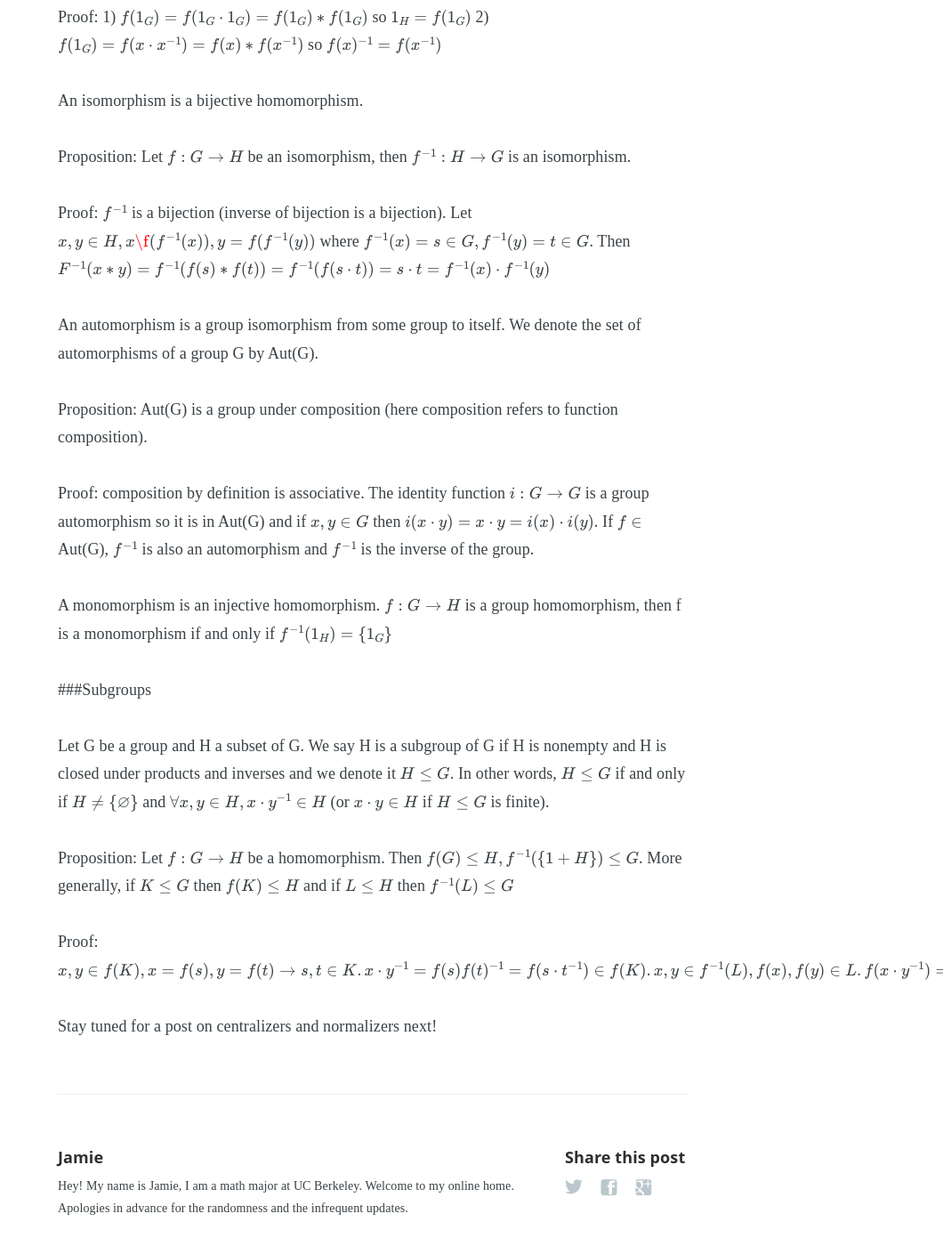
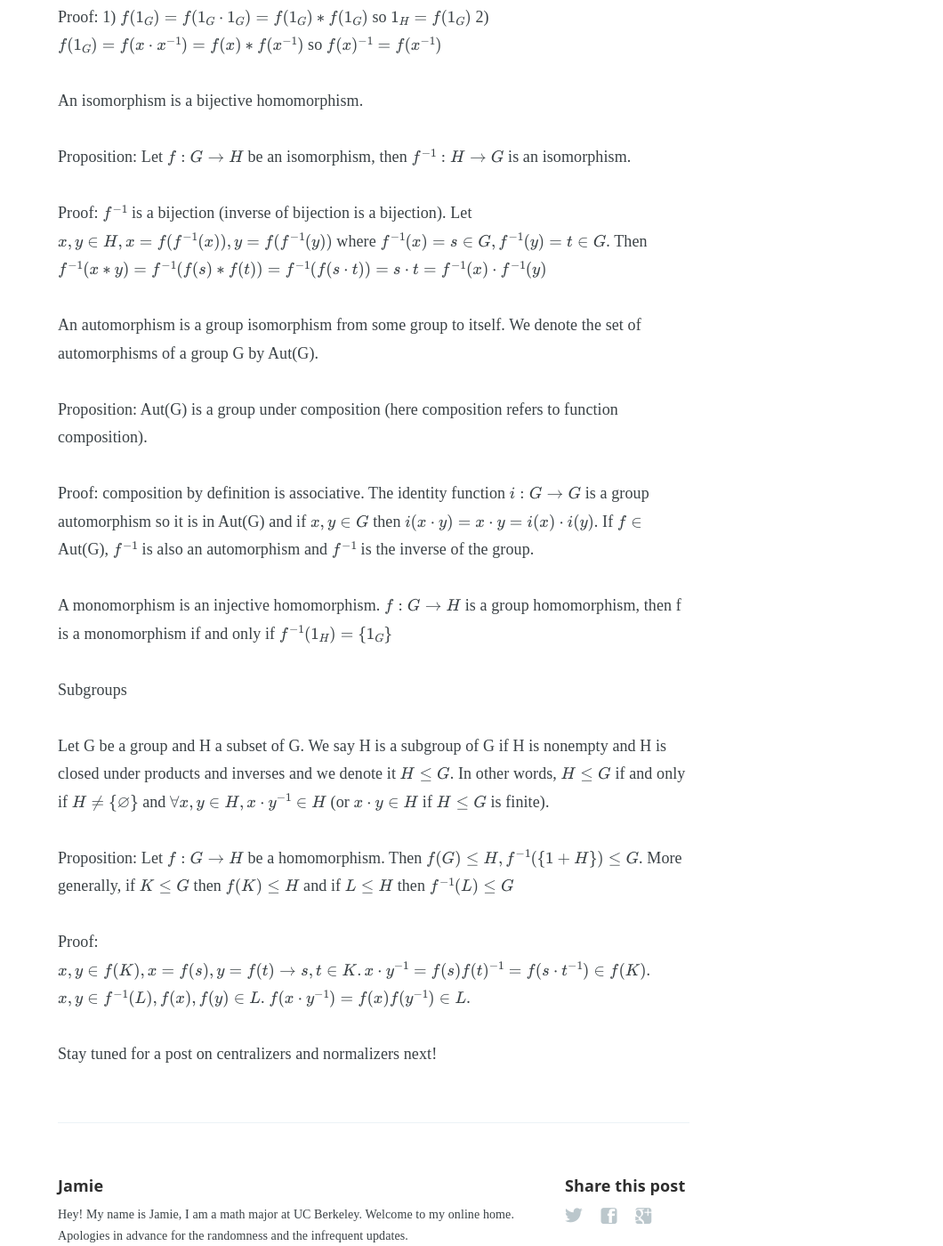
Before and after one commit to jamiecayley/jamiecayley.github.io, a Jekyll site: the page built from _posts/2016-04-13-An-Introduction-To-Abstract-Algebra-4.md, in a window 1280 px wide and 1400 px high, scrolled down 634 px. Shown: the whole window at 89% size, without its empty margins (220-1280 px from the left). Built offline with Jekyll 4.4.1, drawn with Linux system fonts in a browser that asks for light colours; some web fonts are replaced; formulas are drawn with MathJax 3; some of the changed text lies outside the part shown.

```diff
--- a/_posts/2016-04-13-An-Introduction-To-Abstract-Algebra-4.md
+++ b/_posts/2016-04-13-An-Introduction-To-Abstract-Algebra-4.md
@@ -7,7 +7,7 @@ categories: Abstract Algebra
 
 Welcome to the fourth post on my abstract algebra series. Today I’ll give a quick overview of homomorphism and subgroups.
 
-###Homomorphisms
+Homomorphisms
 
 Let $$(G, \cdot), (H, *)$$ be groups (where $$\cdot, *$$ are the group operations, respectively). We say $$f: G \rightarrow H$$ is a homomorphism if for all $$x, y \in G$$ $$f(x\cdot y) = f(x)*f(y)$$.
 Proposition: let $$f: G \rightarrow H$$ be a homomorphism.
@@ -23,7 +23,7 @@ An isomorphism is a bijective homomorphism.
 
 Proposition: Let $$f: G \rightarrow H$$ be an isomorphism, then $$f^{-1}:H \rightarrow G$$ is an isomorphism.
 
-Proof: $$f^{-1}$$ is a bijection (inverse of bijection is a bijection). Let $$x, y \in H, x \f(f^{-1}(x)), y = f(f^{-1}(y))$$ where $$f^{-1}(x) = s \in G, f^{-1}(y) = t \in G$$. Then $$F^{-1}(x*y) = f^{-1}(f(s)*f(t))=f^{-1}(f(s\cdot t)) = s\cdot t = f^{-1}(x)\cdot f^{-1}(y)$$
+Proof: $$f^{-1}$$ is a bijection (inverse of bijection is a bijection). Let $$x, y \in H, x = f(f^{-1}(x)), y = f(f^{-1}(y))$$ where $$f^{-1}(x) = s \in G, f^{-1}(y) = t \in G$$. Then $$f^{-1}(x*y) = f^{-1}(f(s)*f(t))=f^{-1}(f(s\cdot t)) = s\cdot t = f^{-1}(x)\cdot f^{-1}(y)$$
 
 An automorphism is a group isomorphism from some group to itself. We denote the set of automorphisms of a group G by Aut(G).
 
@@ -33,12 +33,13 @@ Proof: composition by definition is associative. The identity function $$i:G\rig
 
 A monomorphism is an injective homomorphism. $$f: G \rightarrow H$$ is a group homomorphism, then f is a monomorphism if and only if $$f^{-1}(1_H) = \{1_G\}$$
 
-###Subgroups
+Subgroups
 
 Let G be a group and H a subset of G. We say H is a subgroup of G if H is nonempty and H is closed under products and inverses and we denote it $$H \leq G$$. In other words, $$H \leq G$$ if and only if $$H \neq \{\varnothing\}$$ and $$\forall x, y \in H, x \cdot y^{-1} \in H$$ (or $$x \cdot y \in H$$ if $$H \leq G$$ is finite).
 
 Proposition: Let $$f: G \rightarrow H$$ be a homomorphism. Then $$f(G) \leq H, f^{-1}(\{1+H\})\leq G$$. More generally, if $$K \leq G$$ then $$f(K) \leq H$$ and if $$L \leq H$$ then $$f^{-1}(L) \leq G$$
 
-Proof: $$x, y \in f(K), x = f(s), y = f(t) \rightarrow s, t \in K. x\cdot y^{-1} = f(s)f(t)^{-1} = f(s\cdot t^{-1}) \in f(K). x, y \in f^{-1}(L), f(x), f(y) \in L. f(x\cdot y^{-1}) = f(x)f(y^{-1}) \in L$$
+Proof: $$x, y \in f(K), x = f(s), y = f(t) \rightarrow s, t \in K. x\cdot y^{-1} = f(s)f(t)^{-1} = f(s\cdot t^{-1}) \in f(K)$$. $$x, y \in f^{-1}(L), f(x), f(y) \in L$$.
+$$f(x\cdot y^{-1}) = f(x)f(y^{-1}) \in L$$.
 
 Stay tuned for a post on centralizers and normalizers next!
```
